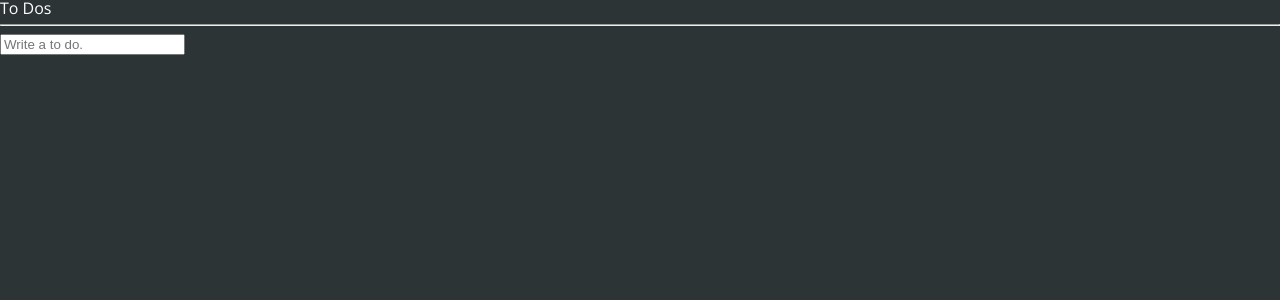
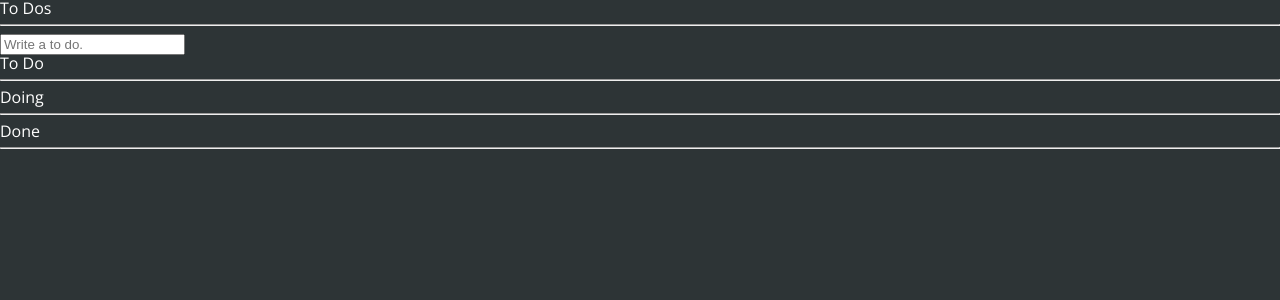
Before and after one commit to Amoong/my-app, a React (Create React App) app: page / in a window 1280 px wide. Shown: the top 300 px of the page. Built offline with nearby package versions, Linux system fonts and the light colour scheme.

Commit message:
Use selector of recoil

```diff
--- a/src/atoms.ts
+++ b/src/atoms.ts
@@ -1,4 +1,4 @@
-import { atom } from "recoil";
+import { atom, selector } from "recoil";
 
 export interface IToDo {
   text: string;
@@ -10,3 +10,15 @@
   key: "toDo",
   default: [],
 });
+
+export const toDoSelector = selector({
+  key: "toDoSelector",
+  get: ({ get }) => {
+    const toDos = get(toDoState);
+    return [
+      toDos.filter(toDo => toDo.category === "TO_DO"),
+      toDos.filter(toDo => toDo.category === "DOING"),
+      toDos.filter(toDo => toDo.category === "DONE"),
+    ];
+  },
+});
--- a/src/components/TodoList.tsx
+++ b/src/components/TodoList.tsx
@@ -1,22 +1,36 @@
 import { useRecoilValue } from "recoil";
-import { toDoState } from "../atoms";
+import { toDoSelector } from "../atoms";
 import CreateToDo from "./CreateToDo";
 import ToDo from "./Todo";
 
 function TodoList() {
-  const toDos = useRecoilValue(toDoState);
-
-  console.log(toDos);
+  const [toDo, doing, done] = useRecoilValue(toDoSelector);
   return (
     <div>
       <h1>To Dos</h1>
       <hr />
       <CreateToDo />
+      <h2>To Do</h2>
       <ul>
-        {toDos.map(toDo => (
+        {toDo.map(toDo => (
           <ToDo key={toDo.id} {...toDo} />
         ))}
       </ul>
+      <hr />
+      <h2>Doing</h2>
+      <ul>
+        {doing.map(toDo => (
+          <ToDo key={toDo.id} {...toDo} />
+        ))}
+      </ul>
+      <hr />
+      <h2>Done</h2>
+      <ul>
+        {done.map(toDo => (
+          <ToDo key={toDo.id} {...toDo} />
+        ))}
+      </ul>
+      <hr />
     </div>
   );
 }
```
